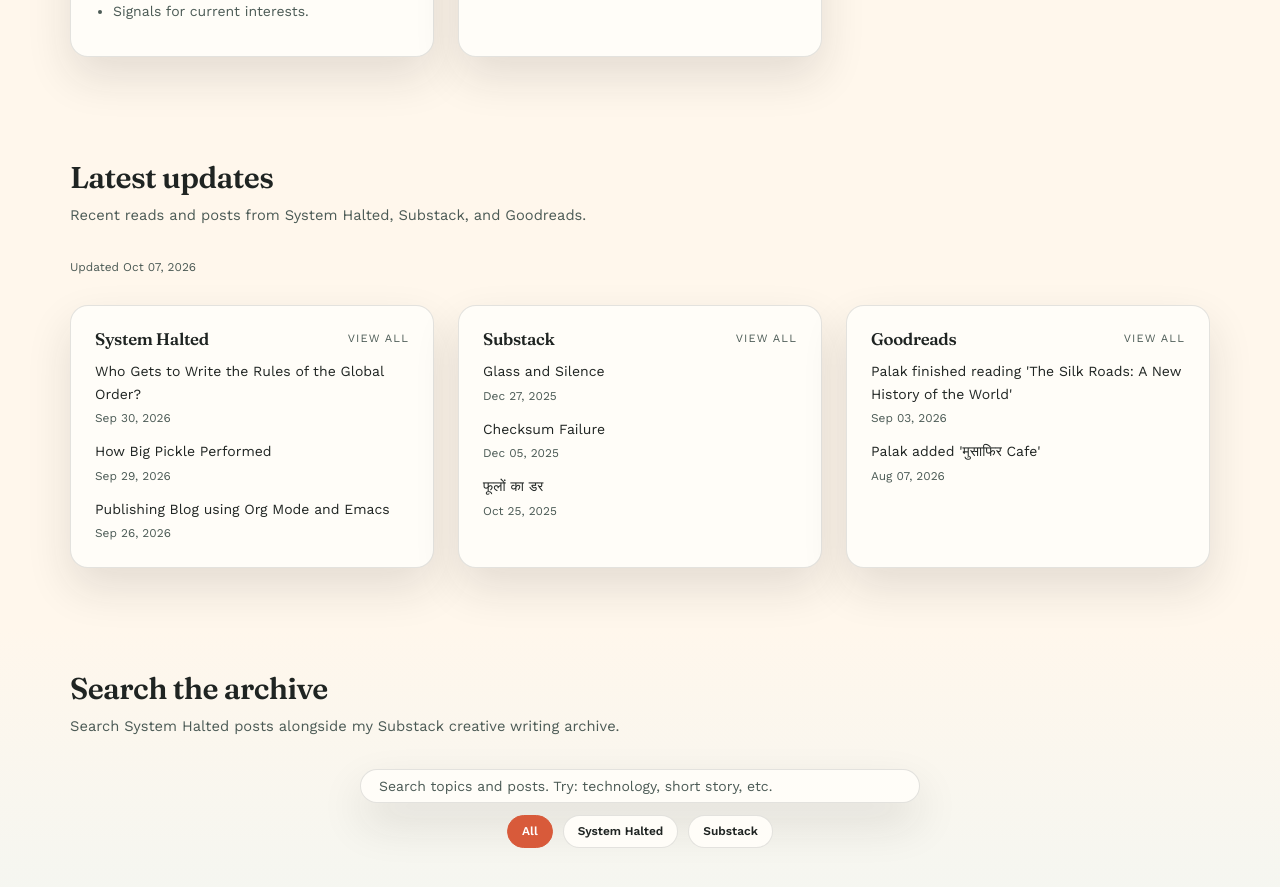
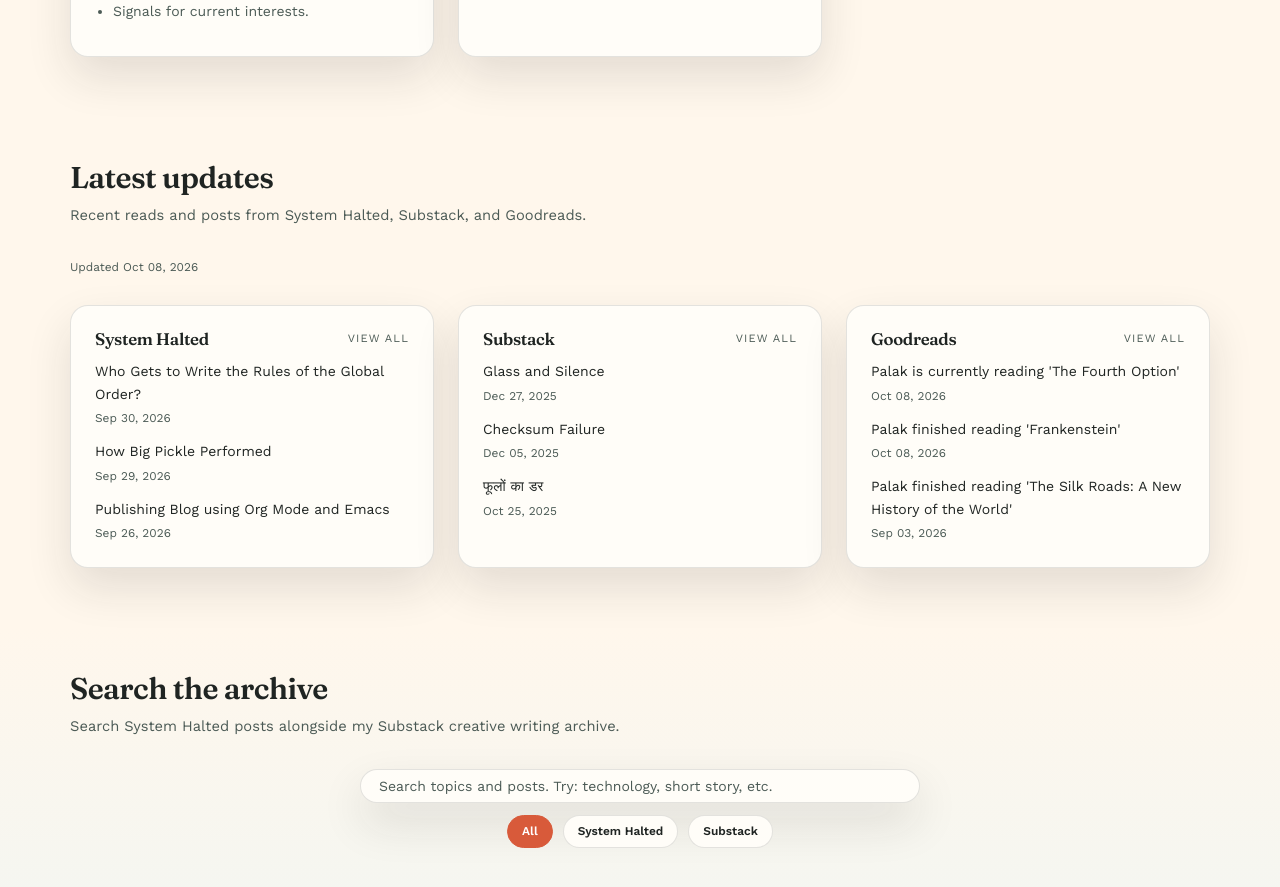
Before and after one commit to systemhalted/about-me, a Jekyll site: the page built from index.html, in a window 1280 px wide and 900 px high, scrolled down 2421 px. Shown: the top 887 px of the window. Built offline with Jekyll 4.4.1, drawn with Linux system fonts in a browser that asks for light colours; nearby versions of some CDN libraries.

Commit message:
refresh content feeds

```diff
--- a/_data/latest_sources.json
+++ b/_data/latest_sources.json
@@ -1,5 +1,5 @@
 {
-  "updated_at": "2026-10-07T08:40:58Z",
+  "updated_at": "2026-10-08T08:59:29Z",
   "sources": [
     {
       "id": "systemhalted",
@@ -54,14 +54,19 @@
       "feed_url": "https://www.goodreads.com/user/updates_rss/1863824",
       "items": [
         {
+          "title": "Palak is currently reading 'The Fourth Option'",
+          "url": "https://www.goodreads.com/review/show/9008174419",
+          "published": "2026-10-08T01:20:37Z"
+        },
+        {
+          "title": "Palak finished reading 'Frankenstein'",
+          "url": "https://www.goodreads.com/review/show/9008167863",
+          "published": "2026-10-08T01:18:01Z"
+        },
+        {
           "title": "Palak finished reading 'The Silk Roads: A New History of the World'",
           "url": "https://www.goodreads.com/review/show/8916103503",
           "published": "2026-09-03T17:55:52Z"
-        },
-        {
-          "title": "Palak added '\u092e\u0941\u0938\u093e\u092b\u093f\u0930 Cafe'",
-          "url": "https://www.goodreads.com/review/show/8839031177",
-          "published": "2026-08-07T13:05:38Z"
         }
       ]
     }
```
